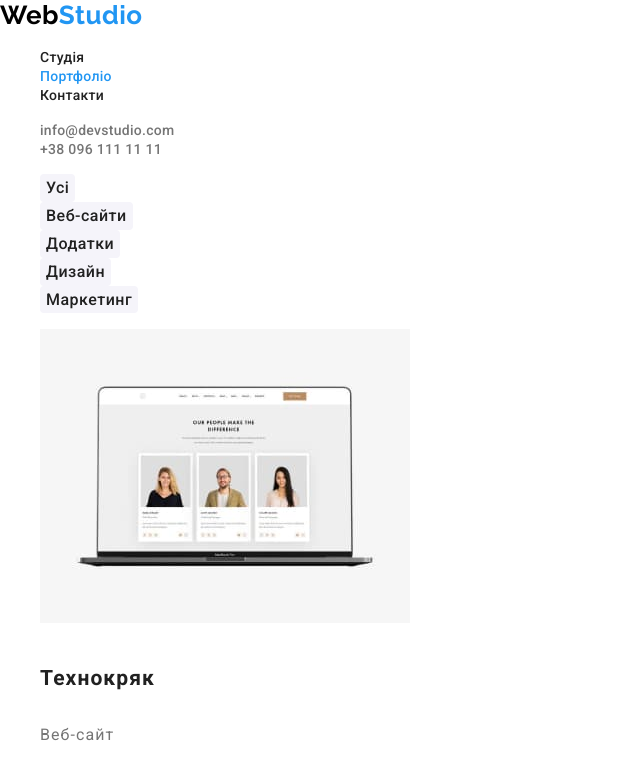
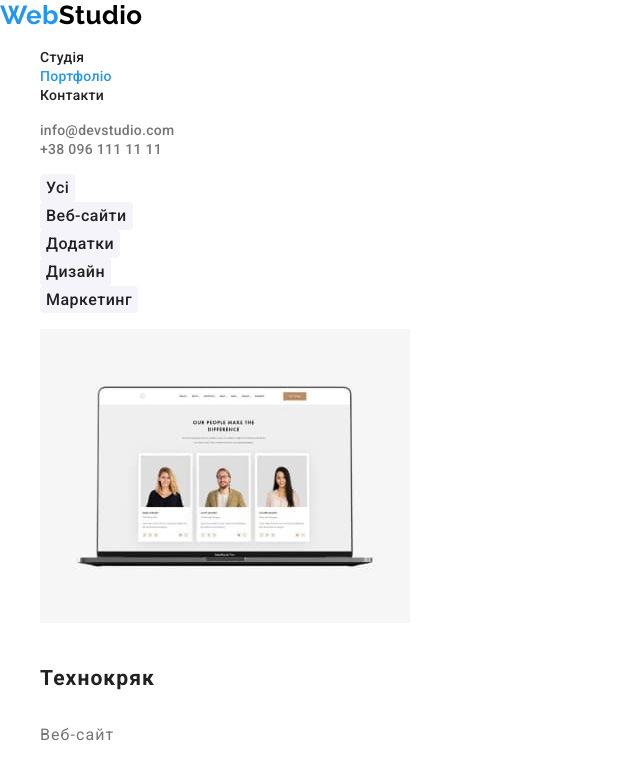
Before and after one commit to Mykkolla/goit-markup-hw-08, a plain HTML site: page portfolio.html in a window 1280 px wide. Shown: the top 763 px of the page, without its empty margins (0-640 px from the left). Drawn offline with Linux system fonts and the light colour scheme.

Commit message:
Modul2pagealldelivery1

```diff
--- a/portfolio.html
+++ b/portfolio.html
@@ -13,7 +13,7 @@
 <body>
     <header>
         <nav>
-            <a href="./index.html" lang="en" class="logo link list" ><span class="logo-start">Web</span>Studio</a>
+            <a href="./index.html" lang="en" class="logo link list" >Web<span class="logo-start">Studio</span></a>
         <ul class="navigation list">
             <li><a href="./index.html" class="navigation-studio link">Студія</a></li>
             <li><a href="/" class="navigation-portfolio navigation-portfolio-active  link">Портфоліо</a></li>
@@ -79,7 +79,7 @@
         </section>
     </main>
     <footer class="footer-main">
-        <a href="/" lang="en" class="logo link list" >Web<span class="logo-footer">Studio</span></a>
+        <a href="./index.html" lang="en" class="logo link list" >Web<span class="logo-footer">Studio</span></a>
         <address>
             <ul class="address list link">
                 <li><a href="https://goo.gl/maps/DKKHPqJNkNReEyp99" target="_blank" rel="noreferrer noopener" class="address-str list link">м. Київ, пр-т Лесі Українки, 26</a></li>
```
Also changed, not shown: index.html (+2 -2 lines).
